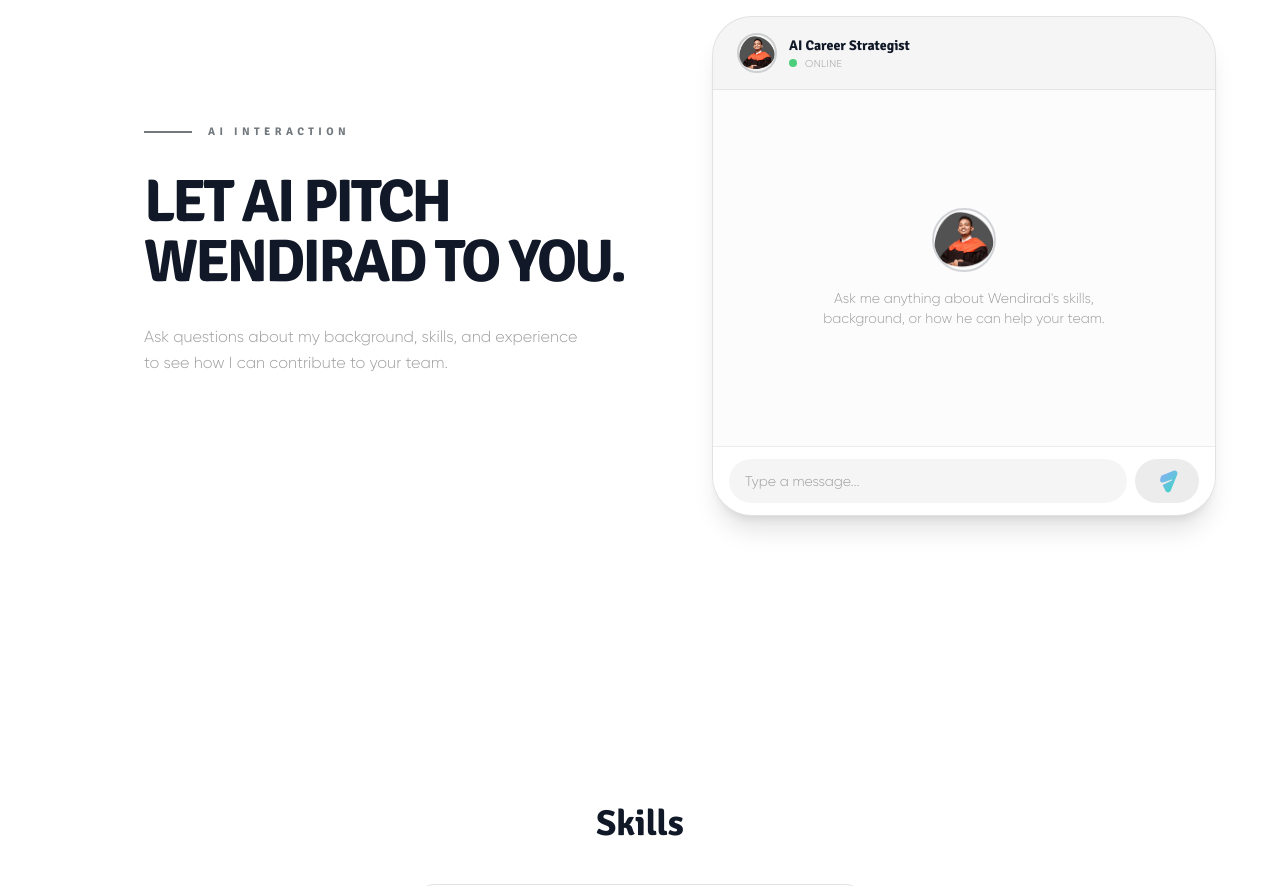
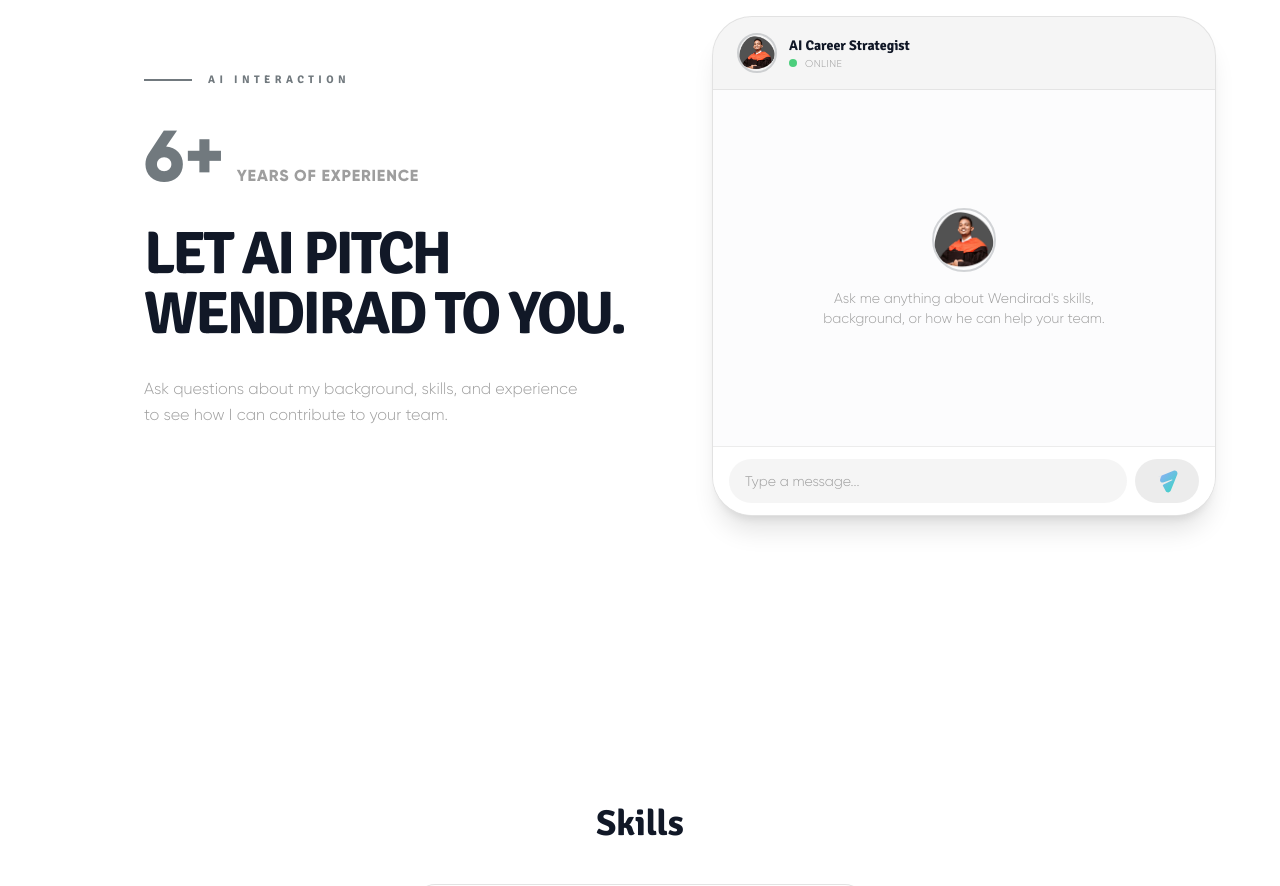
Before and after one commit to wendirad/wendirad.github.io, a React (Vite) app: page / in a window 1280 px wide. Shown: the part 880-1766 px from the top of the page. Built offline with nearby package versions, Linux system fonts and the light colour scheme.

Commit message:
feat: add total years of experience display in AIInteraction component

```diff
--- a/src/components/sections/ai-interaction/ai-interaction.tsx
+++ b/src/components/sections/ai-interaction/ai-interaction.tsx
@@ -1,11 +1,14 @@
 import type DataProvider from "../../../data_provider/data_provider";
 import AIChat from "./ai-chat";
+import { calculateTotalExperience } from "../about/about_utils";
 
 interface AIInteractionProps {
   userData: DataProvider;
 }
 
 export default function AIInteraction({ userData }: AIInteractionProps) {
+  const totalYears = calculateTotalExperience(userData.experiences);
+
   return (
     <section
       id="about"
@@ -21,6 +24,14 @@ export default function AIInteraction({ userData }: AIInteractionProps) {
                   AI Interaction
                 </h2>
               </div>
+              <div className="flex items-baseline gap-3 mb-8">
+                <span className="text-5xl md:text-7xl font-black text-tertiary-light dark:text-tertiary-dark">
+                  {totalYears}+
+                </span>
+                <span className="text-secondary-light dark:text-secondary-dark text-sm md:text-base uppercase tracking-wider font-bold">
+                  Years of Experience
+                </span>
+              </div>
               <h2 className="text-4xl md:text-6xl font-black text-gray-900 dark:text-gray-100 tracking-tighter italic mb-8 uppercase">
                 Let AI Pitch<br /> Wendirad to You.
               </h2>
```
